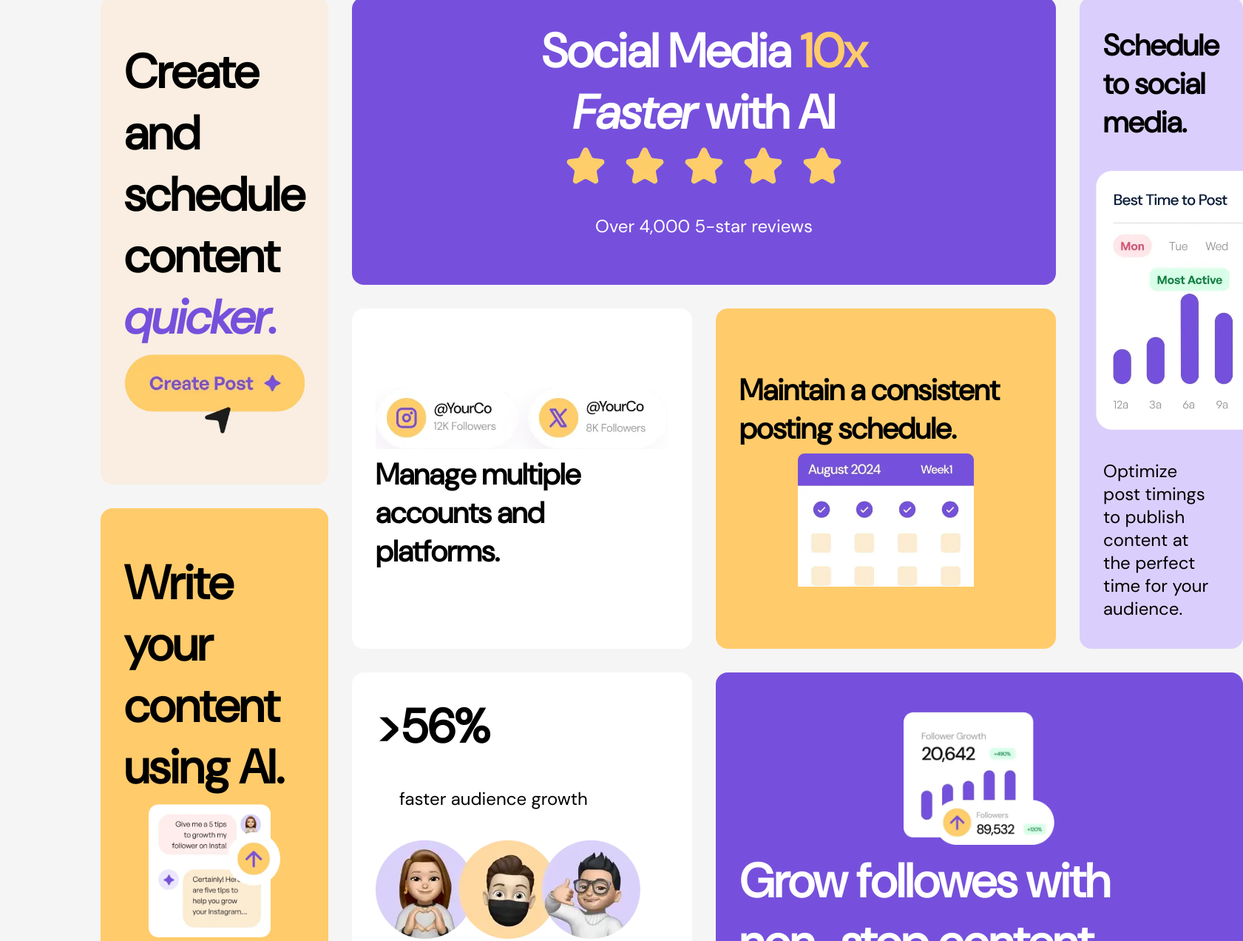
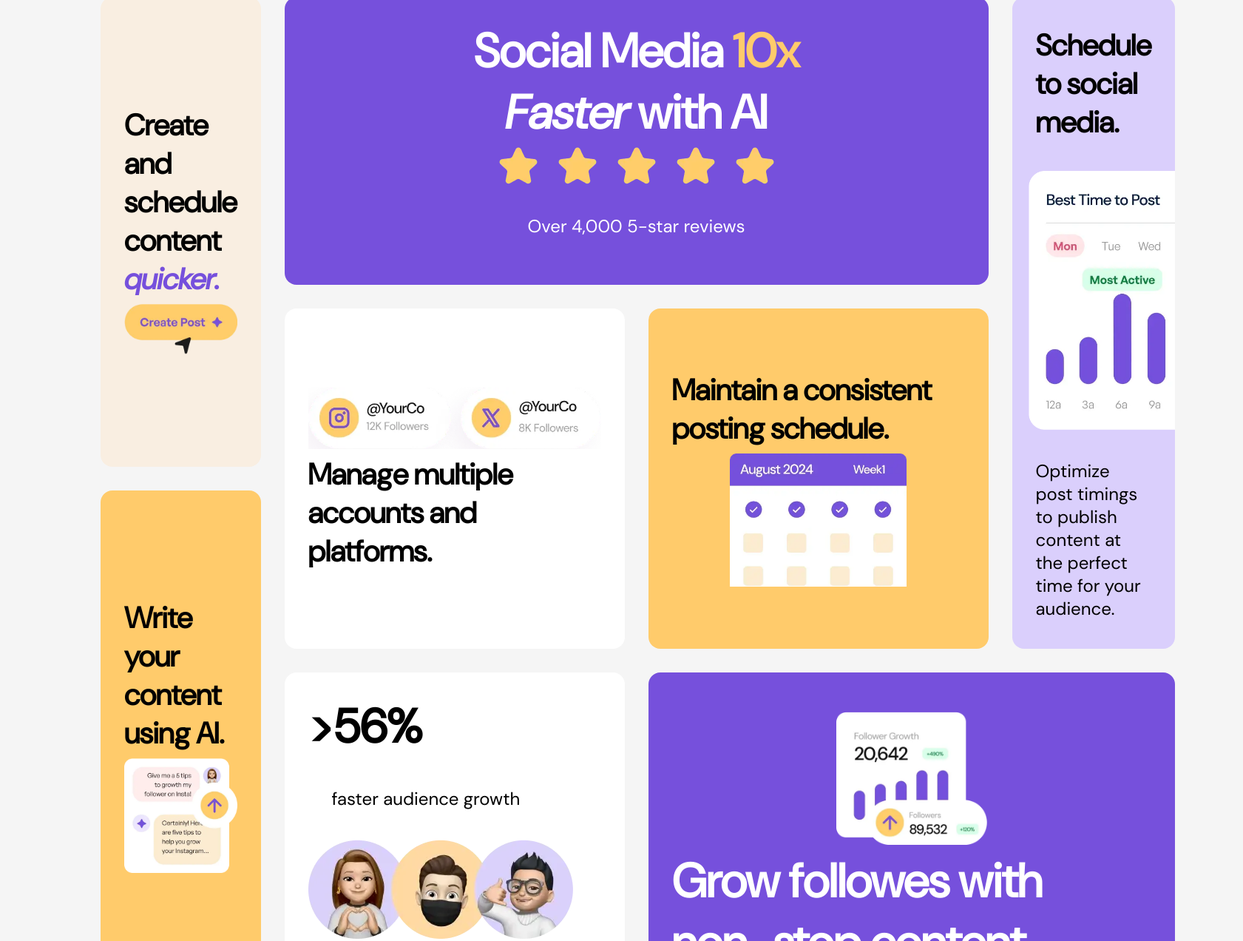
Before and after one commit to osvaldocs/TutoriaCssHtml, a plain HTML site: page tutoriaPablo/index.html in a window 1280 px wide. Shown: the part 84-1356 px from the top of the page at 74% size, 1681 px wide, since content can reach past the window. Drawn offline with Linux system fonts and the light colour scheme.

Commit message:
Update index.html

```diff
--- a/tutoriaPablo/index.html
+++ b/tutoriaPablo/index.html
@@ -11,11 +11,11 @@
     <div class="grid-container">
         <div class="section1">
             <div class="panfleto1 flex-card">
-                <h2>Create and schedule content <span>quicker.</span></h2>
+                <h3>Create and schedule content <span>quicker.</span></h3>
                 <img src="./bento-grid-main/assets/images/illustration-create-post.webp" alt="">
             </div>
             <div class="panfleto2 flex-card">
-                <h2>Write your content using AI.</h2>
+                <h3>Write your content using AI.</h3    >
                 <img src="./bento-grid-main/assets/images/illustration-ai-content.webp" alt="">
             </div>
         </div>
```
